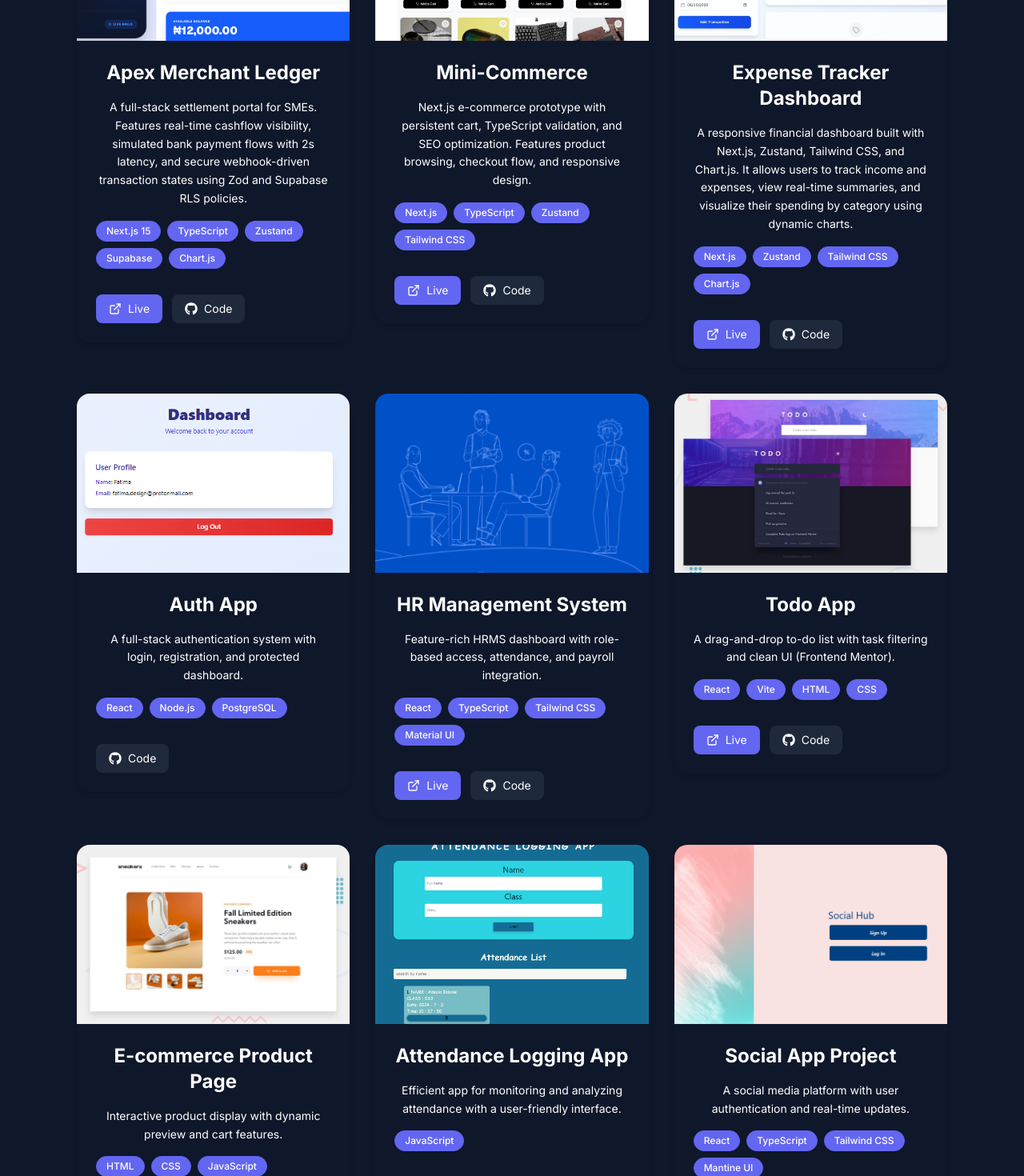
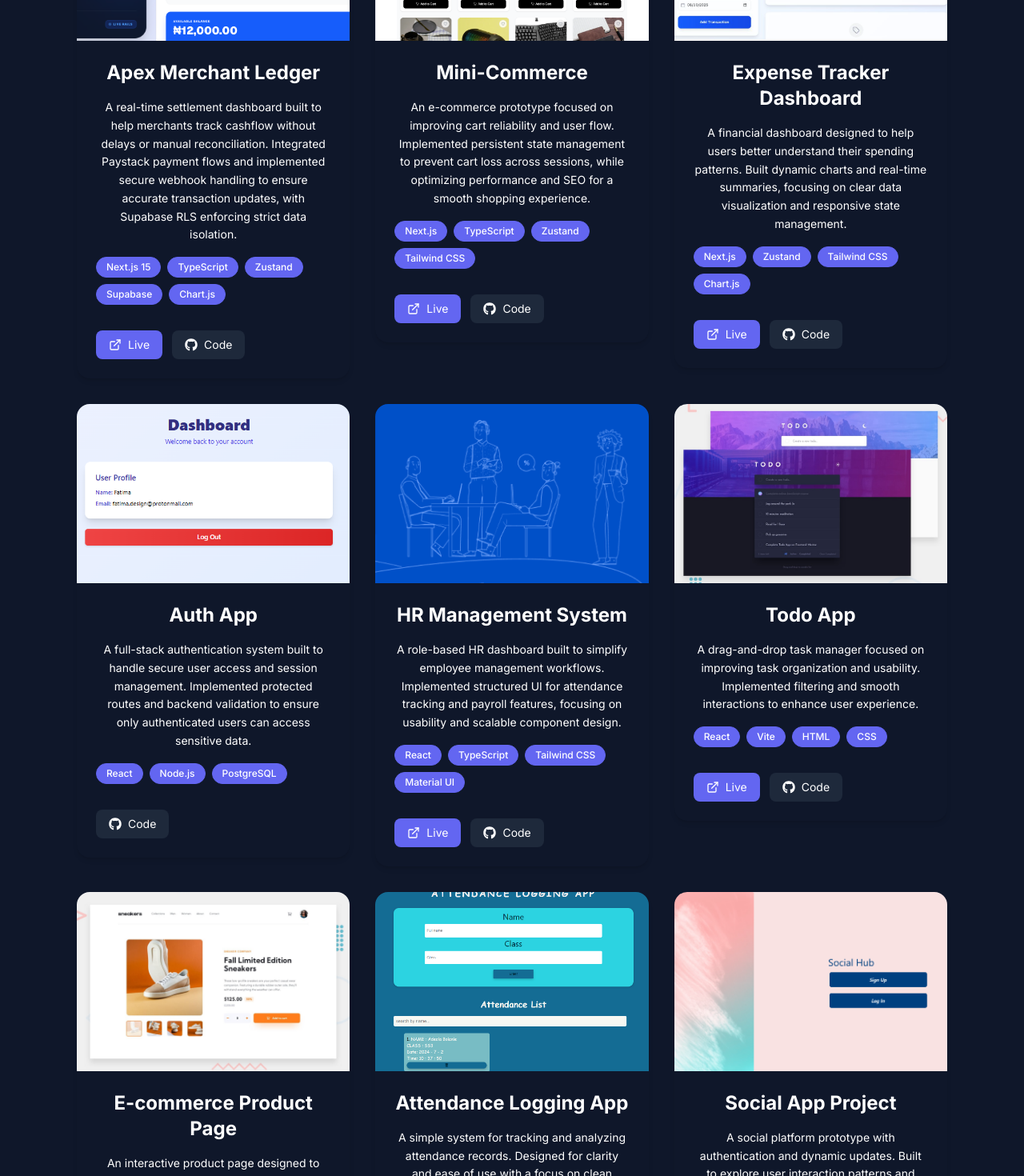
Before and after one commit to A-n-u-O/Anu-s-Portfolio, a Next.js app: page / in a window 1280 px wide. Shown: the part 2560-4030 px from the top of the page at 80% size. Built offline with nearby package versions, Linux system fonts and the light colour scheme.

Commit message:
UPDATE: project data

```diff
--- a/src/app/data/projects.ts
+++ b/src/app/data/projects.ts
@@ -4,7 +4,7 @@ export const projects: Project[] = [
   {
     title: "Apex Merchant Ledger",
     description:
-      "A full-stack settlement portal for SMEs. Features real-time cashflow visibility, simulated bank payment flows with 2s latency, and secure webhook-driven transaction states using Zod and Supabase RLS policies.",
+      "A real-time settlement dashboard built to help merchants track cashflow without delays or manual reconciliation. Integrated Paystack payment flows and implemented secure webhook handling to ensure accurate transaction updates, with Supabase RLS enforcing strict data isolation.",
     image: "/assets/images/apex.png",
     alt: "Apex Merchant Ledger Dashboard",
     links: {
@@ -17,7 +17,7 @@ export const projects: Project[] = [
   {
     title: "Mini-Commerce",
     description:
-      "Next.js e-commerce prototype with persistent cart, TypeScript validation, and SEO optimization. Features product browsing, checkout flow, and responsive design.",
+      "An e-commerce prototype focused on improving cart reliability and user flow. Implemented persistent state management to prevent cart loss across sessions, while optimizing performance and SEO for a smooth shopping experience.",
     image: "/assets/images/miniCommerce.png",
     alt: "Mini-Commerce product page screenshot",
     links: {
@@ -30,7 +30,7 @@ export const projects: Project[] = [
   {
     title: "Expense Tracker Dashboard",
     description:
-      "A responsive financial dashboard built with Next.js, Zustand, Tailwind CSS, and Chart.js. It allows users to track income and expenses, view real-time summaries, and visualize their spending by category using dynamic charts.",
+      "A financial dashboard designed to help users better understand their spending patterns. Built dynamic charts and real-time summaries, focusing on clear data visualization and responsive state management.",
     image: "/assets/images/expense.png",
     alt: "Expense Tracker Dashboard app",
     links: {
@@ -43,7 +43,7 @@ export const projects: Project[] = [
   {
     title: "Auth App",
     description:
-      "A full-stack authentication system with login, registration, and protected dashboard.",
+      "A full-stack authentication system built to handle secure user access and session management. Implemented protected routes and backend validation to ensure only authenticated users can access sensitive data.",
     image: "/assets/images/auth-app.png",
     alt: "Auth app",
     links: {
@@ -55,7 +55,7 @@ export const projects: Project[] = [
   {
     title: "HR Management System",
     description:
-      "Feature-rich HRMS dashboard with role-based access, attendance, and payroll integration.",
+      "A role-based HR dashboard built to simplify employee management workflows. Implemented structured UI for attendance tracking and payroll features, focusing on usability and scalable component design.",
     image: "/assets/images/hr.png",
     alt: "HR management system",
     links: {
@@ -68,7 +68,7 @@ export const projects: Project[] = [
   {
     title: "Todo App",
     description:
-      "A drag-and-drop to-do list with task filtering and clean UI (Frontend Mentor).",
+      "A drag-and-drop task manager focused on improving task organization and usability. Implemented filtering and smooth interactions to enhance user experience.",
     image: "/assets/images/todo.png",
     alt: "Todo app",
     links: {
@@ -81,7 +81,7 @@ export const projects: Project[] = [
   {
     title: "E-commerce Product Page",
     description:
-      "Interactive product display with dynamic preview and cart features.",
+      "An interactive product page designed to improve product visualization and cart interaction. Focused on clean UI and responsive behavior.",
     image: "/assets/images/product.png",
     alt: "E-commerce product page",
     links: {
@@ -94,7 +94,7 @@ export const projects: Project[] = [
   {
     title: "Attendance Logging App",
     description:
-      "Efficient app for monitoring and analyzing attendance with a user-friendly interface.",
+      "A simple system for tracking and analyzing attendance records. Designed for clarity and ease of use with a focus on clean interaction flows.",
     image: "/assets/images/attendance.png",
     alt: "Attendance app",
     links: {
@@ -107,7 +107,7 @@ export const projects: Project[] = [
   {
     title: "Social App Project",
     description:
-      "A social media platform with user authentication and real-time updates.",
+      "A social platform prototype with authentication and dynamic updates. Built to explore user interaction patterns and real-time UI behavior.",
     image: "/assets/images/social.png",
     alt: "Social app",
     links: {
@@ -120,7 +120,7 @@ export const projects: Project[] = [
   {
     title: "First Portfolio",
     description:
-      "My first personal portfolio to showcase my skills and projects.",
+      "My first portfolio project, where I explored responsive design and basic frontend structure while learning core web fundamentals.",
     image: "/assets/images/old-portfolio.png",
     alt: "Portfolio Project",
     links: {
```
